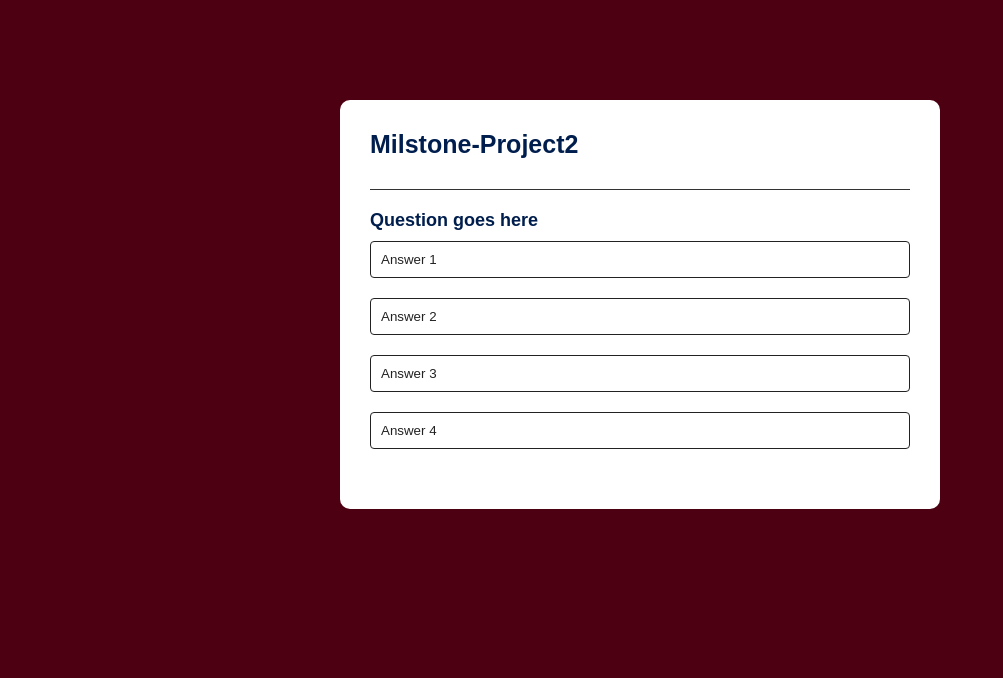
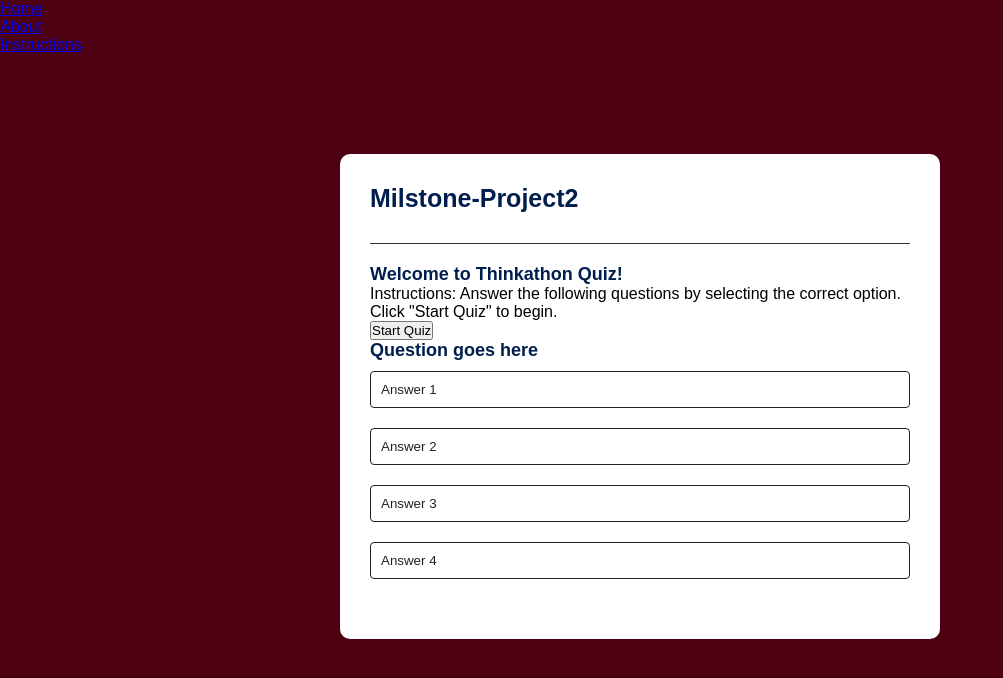
Before and after one commit to fmk-McOpare/Milestone-Project2, a plain HTML site: page index.html in a window 1280 px wide. Shown: the whole page, without its empty margins (0-1003 px from the left). Drawn offline with Linux system fonts and the light colour scheme; no server answers.

Commit message:
add navigation and about page

```diff
--- a/index.html
+++ b/index.html
@@ -8,9 +8,23 @@
     <link rel="stylesheet" href="style.css"/>
 </head>
 <body>
+    <header>
+        <nav>
+            <ul>
+                <li><a href="index.html">Home</a></li>
+                <li><a href="about.html">About</a></li>
+                <li><a href="instructions.html">Instructions</a></li>
+            </ul>
+        </nav>
+    </header>
     <div class="app">
         <h1>Milstone-Project2</h1>
         <div class="quiz">
+            <div id="popup" class="popup">
+                <h2>Welcome to Thinkathon Quiz!</h2>
+                <p>Instructions: Answer the following questions by selecting the correct option. Click "Start Quiz" to begin.</p>
+                <button id="start-quiz-btn">Start Quiz</button>
+            </div>
             <h2 id="question">Question goes here</h2>
             <div id="answer-buttons">
                 <button class="btn">Answer 1</button>
```
Also changed, not shown: about.html (added, +25 -0 lines).
